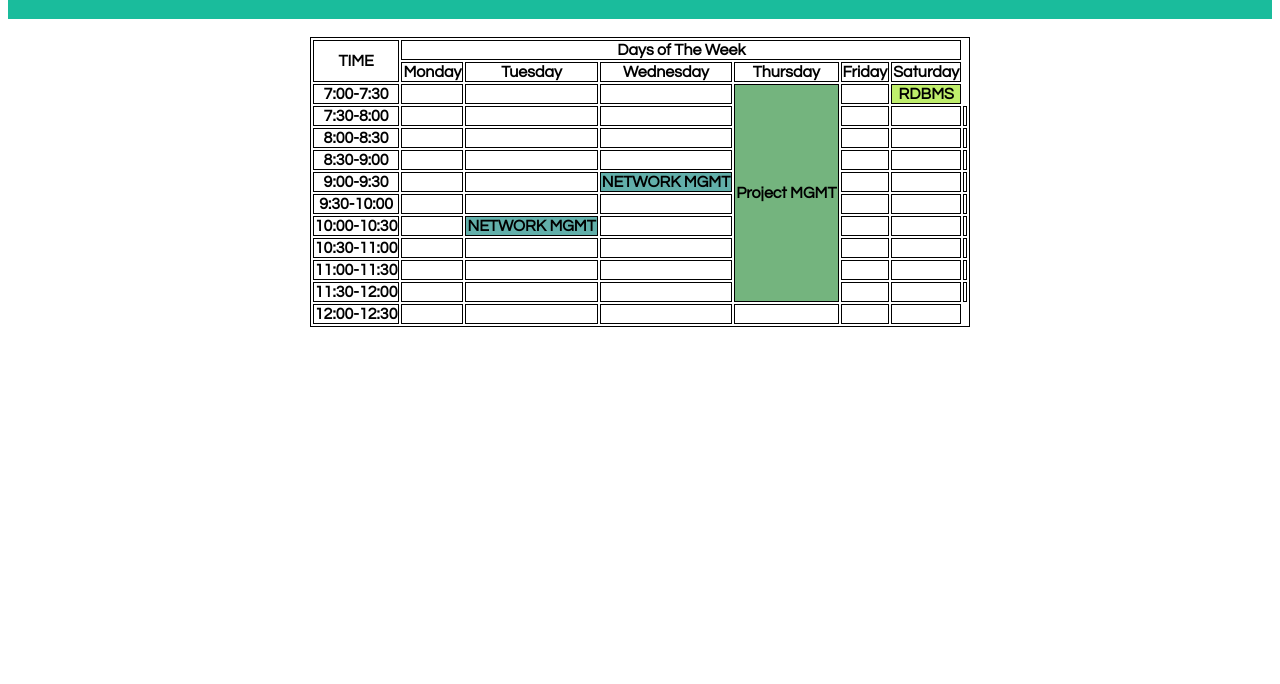
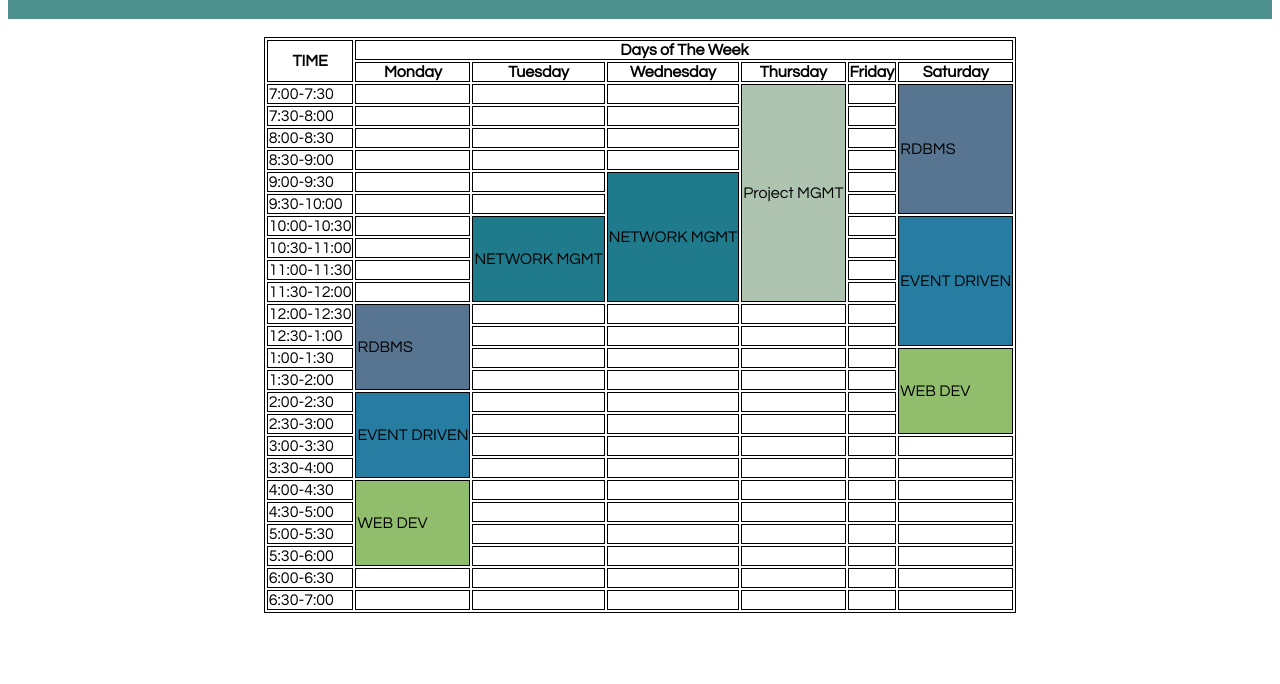
Before and after one commit to rin0o0/MySchedule, a plain HTML site: page index.html in a window 1280 px wide. Shown: the part 116-800 px from the top of the page. Drawn offline with Linux system fonts and the light colour scheme; a web font is replaced by a local one.

Commit message:
added more rows and cols

```diff
--- a/index.html
+++ b/index.html
@@ -16,7 +16,7 @@
     .header {
         padding: 1px;
         text-align: center;
-        background: #1abc9c;
+        background: #4d908e;
         color: white;
         font-size: 25px;
         font-family: 'BebasNeueRegular';
@@ -53,108 +53,219 @@
         </thead>
         <tbody>
             <tr>
-                <th>7:00-7:30</th>
-                <th></th>
-                <th></th>
-                <th></th>
-                <th rowspan="10" bgcolor="#74B47E">Project MGMT</th>
-                <th></th>
-                <th bgcolor="#BFEE6C">RDBMS</th>
+                <td>7:00-7:30</td>
+                <td></td>
+                <td></td>
+                <td></td>
+                <td rowspan="10" bgcolor="#aec3b0">Project MGMT</td>
+                <td></td>
+                <td rowspan="6"  bgcolor="#577590">RDBMS</td>
             </tr>
             <tr>
-                <th>7:30-8:00</th>
-                <th></th>
-                <th></th>
-                <th></th>
-                <th></th>
-                <th></th>
-                <th></th>
+                <td>7:30-8:00</td>
+                <td></td>
+                <td></td>
+                <td></td>
+                <td></td>
+
+
             </tr>
             <tr>
-                <th>8:00-8:30</th>
-                <th></th>
-                <th></th>
-                <th></th>
-                <th></th>
-                <th></th>
-                <th></th>
+                <td>8:00-8:30</td>
+                <td></td>
+                <td></td>
+                <td></td>
+                <td></td>
+
+
             </tr>
             <tr>
-                <th>8:30-9:00</th>
-                <th></th>
-                <th></th>
-                <th></th>
-                <th></th>
-                <th></th>
-                <th></th>
+                <td>8:30-9:00</td>
+                <td></td>
+                <td></td>
+                <td></td>
+                <td></td>
             </tr>
             <tr>
-                <th>9:00-9:30</th>
-                <th></th>
-                <th></th>
-                <th bgcolor="#62AFAA">NETWORK MGMT</th>
-                <th></th>
-                <th></th>
-                <th></th>
+                <td>9:00-9:30</td>
+                <td></td>
+                <td></td>
+                <td rowspan="6" bgcolor="#1f7a8c">NETWORK MGMT</td>
+                <td></td>
             </tr>
             <tr>
-                <th>9:30-10:00</th>
-                <th></th>
-                <th></th>
-                <th></th>
-                <th></th>
-                <th></th>
-                <th></th>
+                <td>9:30-10:00</td>
+                <td></td>
+                <td></td>
+                <td></td>
             </tr>
+
             <tr>
-                <th>10:00-10:30</th>
-                <th></th>
-                <th bgcolor="#62AFAA">NETWORK MGMT</th>
-                <th></th>
-                <th></th>
-                <th></th>
-                <th></th>
+                <td>10:00-10:30</td>
+                <td></td>
+                <td rowspan="4" bgcolor="#1f7a8c">NETWORK MGMT</td>
+                <td></td>
+                <td rowspan="6" bgcolor="#277da1">EVENT DRIVEN </td>
             </tr>
+
             <tr>
-                <th>10:30-11:00</th>
-                <th></th>
-                <th></th>
-                <th></th>
-                <th></th>
-                <th></th>
-                <th></th>
+                <td>10:30-11:00</td>
+                <td></td>
+                <td></td>
+
+
             </tr>
+
             <tr>
-                <th>11:00-11:30</th>
-                <th></th>
-                <th></th>
-                <th></th>
-                <th></th>
-                <th></th>
-                <th></th>
+                <td>11:00-11:30</td>
+                <td></td>
+                <td></td>
+
+
             </tr>
+
             <tr>
-                <th>11:30-12:00</th>
-                <th></th>
-                <th></th>
-                <th></th>
-                <th></th>
-                <th></th>
-                <th></th>
+                <td>11:30-12:00</td>
+                <td></td>
+                <td></td>
+
+
             </tr>
+
             <tr>
-                <th>12:00-12:30</th>
-                <th></th>
-                <th></th>
-                <th></th>
-                <th></th>
-                <th></th>
-                <th></th>
+                <td>12:00-12:30</td>
+                <td rowspan="4"  bgcolor="#577590">RDBMS</td>
+                <td></td>
+                <td></td>
+                <td></td>
+                <td></td>
             </tr>
+
+            <tr>
+                <td>12:30-1:00</td>
+                <td></td>
+                <td></td>
+                <td></td>
+                <td></td>
+
+            </tr>
+
+            <tr>
+                <td>1:00-1:30</td>
+                <td></td>
+                <td></td>
+                <td></td>
+                <td></td>
+                <td rowspan="4" bgcolor="#90be6d">WEB DEV</td>
+
+            </tr>
+
+            <tr>
+                <td>1:30-2:00</td>
+                <td></td>
+                <td></td>
+                <td></td>
+                <td></td>
+
+            </tr>
+
+            <tr>
+                <td>2:00-2:30</td>
+                <td rowspan="4" bgcolor="#277da1">EVENT DRIVEN </td>
+                <td></td>
+                <td></td>
+                <td></td>
+                <td></td>
+
+
+            </tr>
+
+            <tr>
+                <td>2:30-3:00</td>
+                <td></td>
+                <td></td>
+                <td></td>
+                <td></td>
+            </tr>
+
+            <tr>
+                <td>3:00-3:30</td>
+                <td></td>
+                <td></td>
+                <td></td>
+                <td></td>
+                <td></td>
+            </tr>
+
+            <tr>
+                <td>3:30-4:00</td>
+                <td></td>
+                <td></td>
+                <td></td>
+                <td></td>
+                <td></td>
+            </tr>
+
+            <tr>
+                <td>4:00-4:30</td>
+                <td rowspan="4" bgcolor="#90be6d">WEB DEV</td>
+                <td></td>
+                <td></td>
+                <td></td>
+                <td></td>
+                <td></td>
+            </tr>
+
+            <tr>
+                <td>4:30-5:00</td>
+                <td></td>
+                <td></td>
+                <td></td>
+                <td></td>
+                <td></td>
+            </tr>
+
+            <tr>
+                <td>5:00-5:30</td>
+                <td></td>
+                <td></td>
+                <td></td>
+                <td></td>
+                <td></td>
+            </tr>
+
+            <tr>
+                <td>5:30-6:00</td>
+                <td></td>
+                <td></td>
+                <td></td>
+                <td></td>
+                <td></td>
+
+            </tr>
+
+            <tr>
+                <td>6:00-6:30</td>
+                <td></td>
+                <td></td>
+                <td></td>
+                <td></td>
+                <td></td>
+                <td></td>
+            </tr>
+
+            <tr>
+                <td>6:30-7:00</td>
+                <td></td>
+                <td></td>
+                <td></td>
+                <td></td>
+                <td></td>
+                <td></td>
+            </tr>
+
         </tbody>
     </table>
-
-
 
 </body>
 
```
